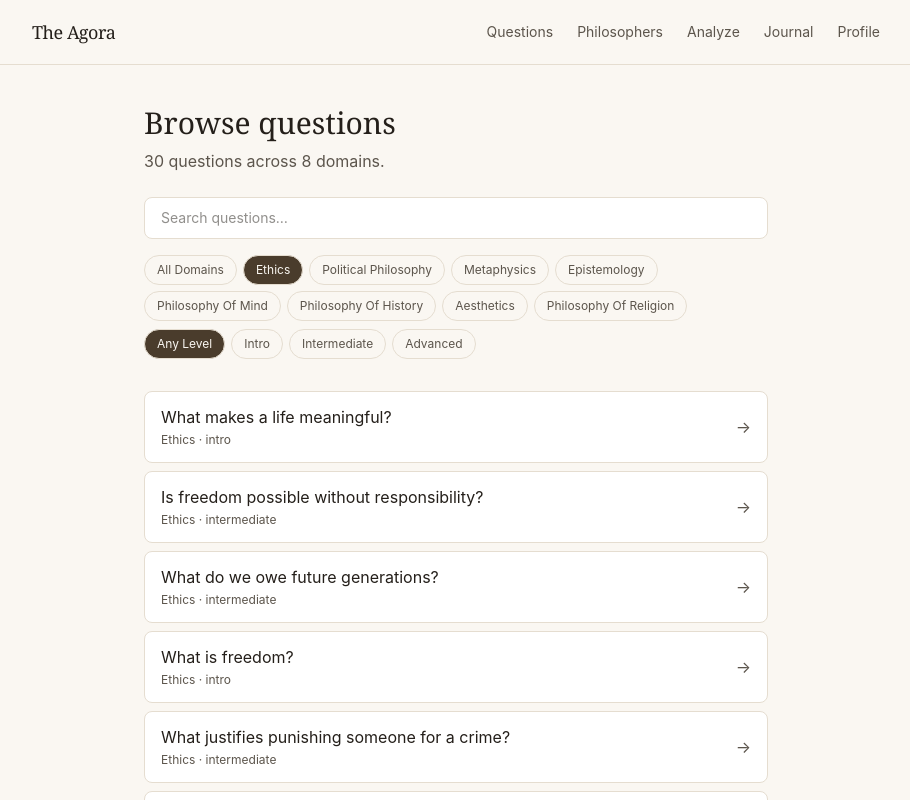
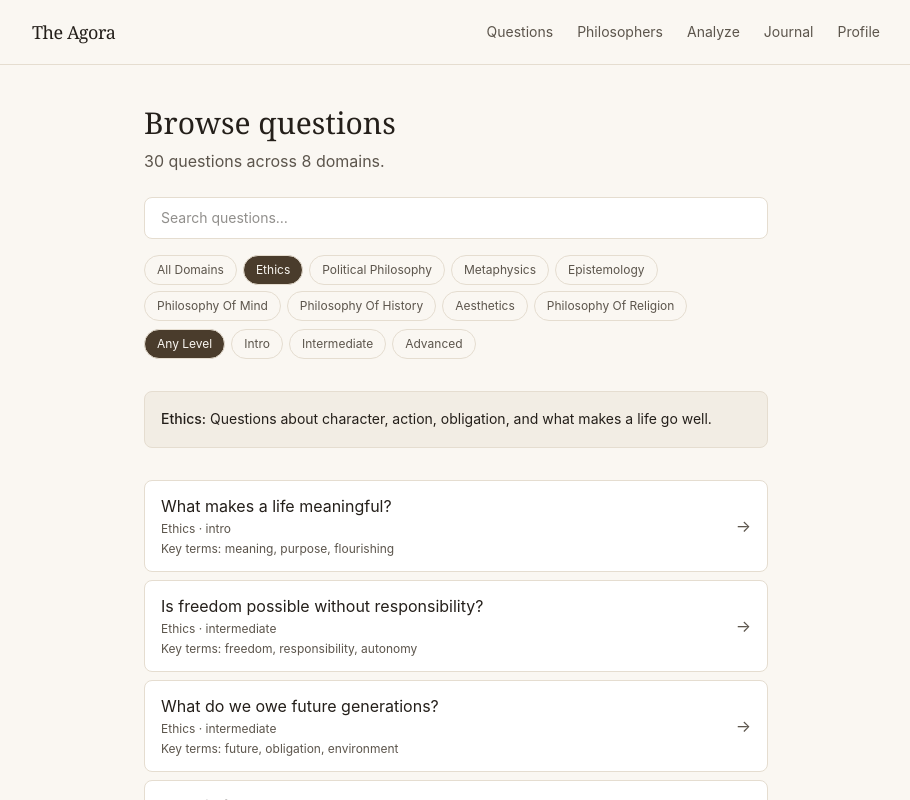
Before and after one commit to EllyCas0/Ataraxia, a Next.js app: page /questions in a window 1280 px wide. Both pictures are taken after a click on the button "Ethics". Shown: the top 800 px of the page, without its empty margins (184-1094 px from the left). Built offline with nearby package versions, Linux system fonts and the light colour scheme.

Commit message:
Add more philosophy context

```diff
--- a/app/page.tsx
+++ b/app/page.tsx
@@ -21,6 +21,12 @@ export default function Home() {
       </p>
 
       <QuestionInput />
+
+      <div className="mt-10 grid sm:grid-cols-3 gap-3">
+        <InfoBlock title="Compare" text="See how different traditions frame the same question without collapsing them into one answer." />
+        <InfoBlock title="Pressure-test" text="Write your own view, then let the Council expose assumptions, values, and possible weak spots." />
+        <InfoBlock title="Return" text="Save revised positions privately and watch how your thinking changes across questions." />
+      </div>
 
       <div className="mt-14 rounded-xl border border-border bg-surface p-6">
         <p className="text-xs uppercase tracking-wide text-foreground-muted mb-2">Today&apos;s question</p>
@@ -68,3 +74,12 @@ export default function Home() {
     </div>
   );
 }
+
+function InfoBlock({ title, text }: { title: string; text: string }) {
+  return (
+    <div className="rounded-lg border border-border bg-surface px-4 py-3">
+      <h2 className="font-medium text-sm">{title}</h2>
+      <p className="text-xs text-foreground-muted leading-relaxed mt-1">{text}</p>
+    </div>
+  );
+}
--- a/app/philosophers/[slug]/page.tsx
+++ b/app/philosophers/[slug]/page.tsx
@@ -59,6 +59,12 @@ export default async function PhilosopherPage({ params }: { params: Promise<{ sl
         </div>
       </Section>
 
+      <Section title="Use this lens">
+        <p className="text-sm leading-relaxed text-foreground-muted">
+          When this thinker joins the Council, the app uses this frame: {p.frame}.
+        </p>
+      </Section>
+
       <Section title="Major arguments">
         <ul className="space-y-2.5">
           {p.majorArguments.map((a, i) => (
@@ -66,6 +72,14 @@ export default async function PhilosopherPage({ params }: { params: Promise<{ sl
               <span className="text-foreground-muted">•</span>
               <span>{a}</span>
             </li>
+          ))}
+        </ul>
+      </Section>
+
+      <Section title="Major works">
+        <ul className="space-y-1.5 text-sm text-foreground-muted">
+          {p.majorWorks.map((work) => (
+            <li key={work}>{work}</li>
           ))}
         </ul>
       </Section>
--- a/app/philosophers/page.tsx
+++ b/app/philosophers/page.tsx
@@ -3,7 +3,7 @@
 import Link from "next/link";
 import { useMemo, useState } from "react";
 import { philosophers } from "@/lib/philosophers";
-import { traditions } from "@/lib/traditions";
+import { getTradition, traditions } from "@/lib/traditions";
 
 export default function PhilosophersPage() {
   const [query, setQuery] = useState("");
@@ -12,8 +12,17 @@ export default function PhilosophersPage() {
   const filtered = useMemo(() => {
     const q = query.trim().toLowerCase();
     return philosophers.filter((p) => {
+      const traditionNames = p.traditions.map((id) => getTradition(id)?.name ?? id);
+      const haystack = [
+        p.name,
+        p.region,
+        p.period,
+        ...traditionNames,
+        ...p.centralQuestions,
+        ...p.keyConcepts.map((k) => k.term),
+      ].join(" ").toLowerCase();
       if (tradition && !p.traditions.includes(tradition)) return false;
-      if (q && !p.name.toLowerCase().includes(q) && !p.keyConcepts.some((k) => k.term.toLowerCase().includes(q))) return false;
+      if (q && !haystack.includes(q)) return false;
       return true;
     });
   }, [query, tradition]);
@@ -50,6 +59,12 @@ export default function PhilosophersPage() {
             <h2 className="font-serif text-lg leading-snug">{p.name}</h2>
             <p className="text-xs text-foreground-muted mt-0.5 mb-2">{p.dates} · {p.region}</p>
             <p className="text-sm text-foreground-muted leading-relaxed line-clamp-2">{p.centralQuestions[0]}</p>
+            <p className="text-xs text-foreground-muted mt-3">
+              {p.traditions.map((id) => getTradition(id)?.name).filter(Boolean).join(" · ")}
+            </p>
+            <p className="text-xs text-foreground-muted mt-1">
+              Concepts: {p.keyConcepts.slice(0, 3).map((k) => k.term).join(", ")}
+            </p>
           </Link>
         ))}
         {filtered.length === 0 && <p className="text-foreground-muted text-sm">No thinkers match those filters.</p>}
--- a/app/questions/page.tsx
+++ b/app/questions/page.tsx
@@ -4,6 +4,7 @@ import Link from "next/link";
 import { useMemo, useState } from "react";
 import { questions } from "@/lib/questions";
 import { domainLabels, domains } from "@/lib/domains";
+import { difficultyNotes, domainDescriptions } from "@/lib/domain-guides";
 import type { Difficulty, Domain } from "@/lib/types";
 
 const DIFFICULTIES: Difficulty[] = ["intro", "intermediate", "advanced"];
@@ -49,6 +50,21 @@ export default function QuestionsPage() {
         ))}
       </div>
 
+      {(domain || difficulty) && (
+        <div className="rounded-lg border border-border bg-surface-muted p-4 mb-8">
+          {domain && (
+            <p className="text-sm leading-relaxed">
+              <span className="font-medium">{domainLabels[domain]}:</span> {domainDescriptions[domain]}
+            </p>
+          )}
+          {difficulty && (
+            <p className="text-sm leading-relaxed mt-2">
+              <span className="font-medium capitalize">{difficulty}:</span> {difficultyNotes[difficulty]}
+            </p>
+          )}
+        </div>
+      )}
+
       <div className="space-y-2">
         {filtered.map((item) => (
           <Link
@@ -61,6 +77,7 @@ export default function QuestionsPage() {
               <p className="text-xs text-foreground-muted mt-1">
                 {domainLabels[item.domain]} · {item.difficulty}
               </p>
+              <p className="text-xs text-foreground-muted mt-1">Key terms: {item.tags.join(", ")}</p>
             </div>
             <span className="text-foreground-muted group-hover:text-foreground transition-colors shrink-0" aria-hidden>
               →
--- /dev/null
+++ b/lib/domain-guides.ts
@@ -0,0 +1,18 @@
+import type { Difficulty, Domain } from "./types";
+
+export const domainDescriptions: Record<Domain, string> = {
+  ethics: "Questions about character, action, obligation, and what makes a life go well.",
+  "political-philosophy": "Questions about power, justice, authority, rights, institutions, and collective life.",
+  metaphysics: "Questions about what exists, what things are, and how reality is structured.",
+  epistemology: "Questions about knowledge, evidence, certainty, truth, and the limits of reason.",
+  "philosophy-of-mind": "Questions about consciousness, identity, thought, machines, and the relation between mind and body.",
+  "philosophy-of-history": "Questions about progress, tradition, change, memory, and whether history has direction.",
+  aesthetics: "Questions about beauty, art, taste, expression, creativity, and interpretation.",
+  "philosophy-of-religion": "Questions about God, faith, morality, suffering, sacredness, and secular alternatives.",
+};
+
+export const difficultyNotes: Record<Difficulty, string> = {
+  intro: "A good starting point for naming your intuitions.",
+  intermediate: "Best when you can already see more than one plausible side.",
+  advanced: "Requires slower distinctions and a tolerance for unresolved tension.",
+};
```
